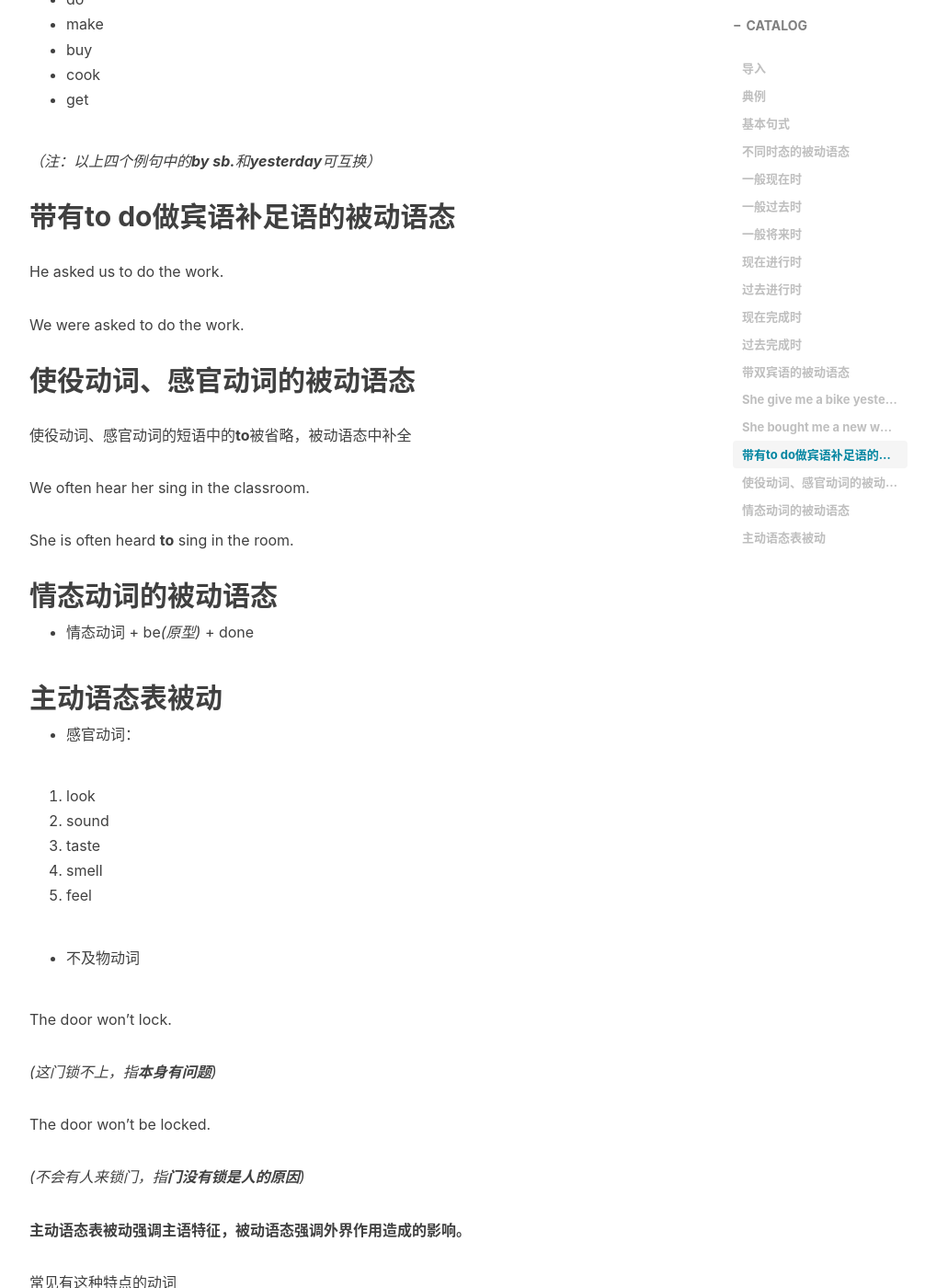
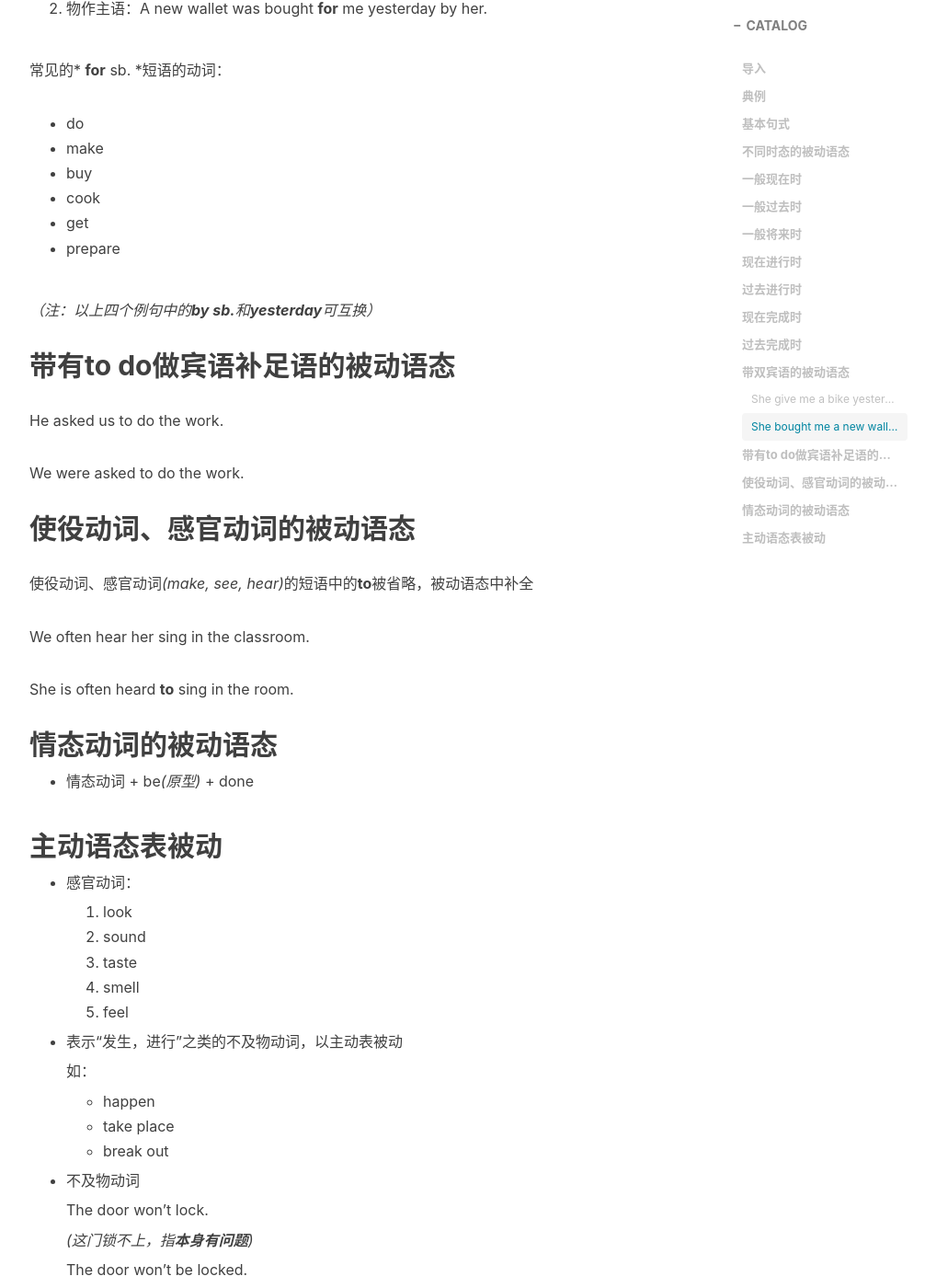
Before and after one commit to Potat0000/Blog-Jekyll, a Jekyll site: the page built from _posts/2016-04-08-English-Passive_Voice.md, in a window 1280 px wide and 1400 px high, scrolled down 3619 px. Shown: the whole window at 92% size, without its empty margins (233-1239 px from the left). Built offline with Jekyll 4.4.1, drawn with Linux system fonts in a browser that asks for light colours; nearby versions of some CDN libraries; comment, search, counter and statistics services are not loaded; some of the changed text lies outside the part shown.

Commit message:
增加U6的英语笔记，并增改被动语态有关笔记

```diff
--- a/_posts/2016-04-08-English-Passive_Voice.md
+++ b/_posts/2016-04-08-English-Passive_Voice.md
@@ -10,11 +10,11 @@
 
 > Nothing. There's nothing… Wait…
 
-> **Made** in China
+> Made in China
 
 ## 典例
 
-The God **made** the ring.
+The God made the ring.
 
 The ring **was made** by the God.
 
@@ -86,7 +88,7 @@
 
 ## 带双宾语的被动语态
 
-### She give me a bike yesterday.
+#### She give me a bike yesterday.
 
 动词短语为*v.* *sth.* **to** *sb.*
 
@@ -97,8 +99,12 @@
 
 - give
 - pass
+- sell
+- take
+- lend
+- send
 
-### She bought me a new wallet yesterday
+#### She bought me a new wallet yesterday
 
 动词短语为*v.* *sth.* **for** *sb.*
 
@@ -112,6 +118,7 @@
 - buy
 - cook
 - get
+- prepare
 
 *（注：以上四个例句中的**by sb.**和**yesterday**可互换）*
 
@@ -123,7 +130,7 @@
 
 ## 使役动词、感官动词的被动语态
 
-使役动词、感官动词的短语中的**to**被省略，被动语态中补全
+使役动词、感官动词*(make, see, hear)*的短语中的**to**被省略，被动语态中补全
 
 We often hear her sing in the classroom.
 
@@ -137,31 +144,41 @@
 
 - 感官动词：
 
-1. look
-2. sound
-3. taste
-4. smell
-5. feel
+  1. look
+  2. sound
+  3. taste
+  4. smell
+  5. feel
+
+- 表示“发生，进行”之类的不及物动词，以主动表被动
+
+  如：
+
+  - happen
+  - take place
+  - break out
 
 - 不及物动词
 
-The door won't lock.
+  The door won't lock.
 
-*(这门锁不上，指**本身有问题**)*
+  *(这门锁不上，指**本身有问题**)*
 
-The door won't be locked.
+  The door won't be locked.
 
-*(不会有人来锁门，指**门没有锁是人的原因**)*
+  *(不会有人来锁门，指**门没有锁是人的原因**)*
 
-**主动语态表被动强调主语特征，被动语态强调外界作用造成的影响。**
+  **主动语态表被动强调主语特征，被动语态强调外界作用造成的影响。**
 
-常见有这种特点的动词
+  常见有这种特点的动词
 
-- driver ☆
-- sell ☆
-- write ☆
-- wash ☆
-- read
-- lock
-- clean
-- open
+    - sell ☆
+    - write ☆
+    - wash ☆
+    - drive ☆
+    - read
+    - lock
+    - clean
+    - open
+
+  加☆词后加well时主动表被动，其余不表示
```
Also changed, not shown: other parts of _posts/2016-04-08-English-Passive_Voice.md (+3 -1 lines), _posts/2016-08-10-English-G9U6.md (added, +187 -0 lines).
